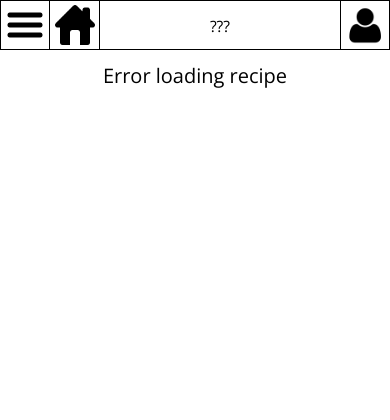
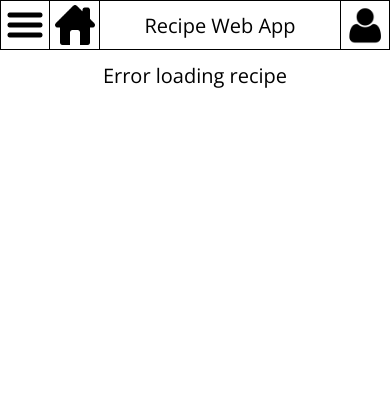
Before and after one commit to user0x4A35/byui-cs371-downerj, a PHP site: page /recipe.php in a window 390 px wide. Shown: the top 420 px of the page. Run offline with PHP 8.4, Linux system fonts and the light colour scheme; data that the repository does not hold is empty.

Commit message:
Fix titles

```diff
--- a/src/recipemgmt.js
+++ b/src/recipemgmt.js
@@ -1,14 +1,17 @@
 const RECIPE_DIR = "db/recipes";
 
-let lblTitle = elemById('lblTitle');
 let divContent = elemById('divContent');
 
 function constructPage(data) {
   document.title = `${data.title} | Recipe Web App`;
-  lblTitle.innerText = data.title;
 
   // Create the recipe object.
   let recipe = new Recipe(data);
+
+  // Add the title.
+  divContent.innerHTML += `
+  <h1>${recipe.title}</h1>
+  `;
 
   // Create the image.
   let imageUrl = recipe.imageUrl;
@@ -146,7 +149,6 @@ function constructPage(data) {
 
 function displayError() {
   document.title = '??? | Recipe Web App';
-  lblTitle.innerText = '???';
   divContent.innerHTML += `
   <div class="main-error">
     Error loading recipe
--- a/styles/top.css
+++ b/styles/top.css
@@ -16,6 +16,10 @@ body {
 
 h1, h2, h3, h4, h5, h6 {
   margin: 0 0 10px 0;
+}
+
+h1 {
+  margin: 10px;
 }
 
 h2 {
@@ -81,9 +85,9 @@ ul.no-bullets, ol.no-bullets {
   line-height: 50px;
 }
 
-@media (max-width: 700px) {
+@media (max-width: 400px) {
   .title {
-    font-size: 4vw;
+    font-size: 20px;
   }
 }
 
--- a/views/topbar.php
+++ b/views/topbar.php
@@ -21,9 +21,7 @@ function showTopBar($type) {
   </a>
   <?php endif; ?>
 
-  <label class="title" id="lblTitle">
-  <?php if ($type === "home"): ?>Recipe Web App<?php endif; ?>
-  </label>
+  <label class="title" id="lblTitle">Recipe Web App</label>
 </div>
 
 <div class="button account-button" id="bt-account">
```
